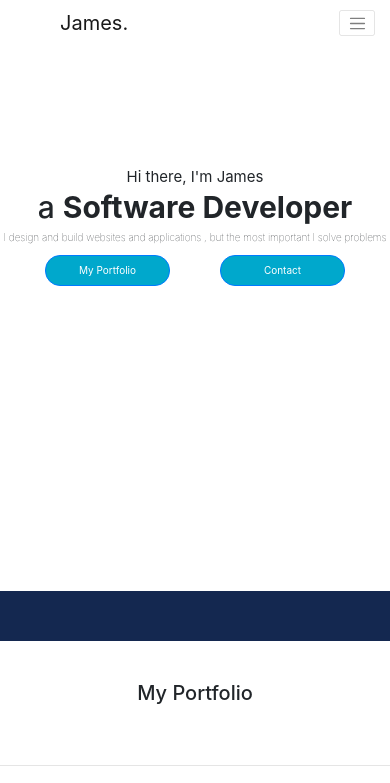
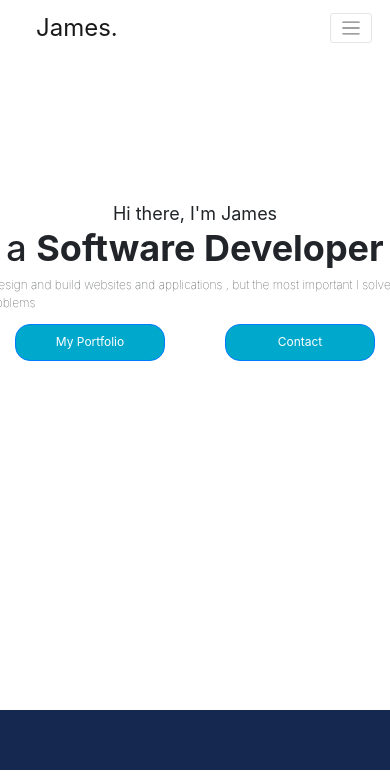
Before and after one commit to jte0711/portfolio-page, a React (Create React App) app: page / in a window 390 px wide. Shown: the top 783 px of the page. Built offline with nearby package versions, Linux system fonts and the light colour scheme.

Commit message:
Update css so that the introduction page adjust with mobile screen
-Make media query for max width 720px to have html font size of 12px

```diff
--- a/src/App.css
+++ b/src/App.css
@@ -1,24 +1,6 @@
 .app {
   width: 100%;
 }
-
-.navBar {
-  display: flex;
-  justify-content: space-between;
-  align-items: center;
-  width: 100%;
-  height: 6.25rem;
-}
-
-.brandLogo {
-  margin-left: 5rem;
-  font-size: 2rem;
-}
-
-.navLink {
-  margin-right: 5rem;
-}
-
 
 /* Banner CSS */
 
@@ -114,8 +96,8 @@ h1 strong {
   }
 }
 
-@media only screen and (max-width: 601px) {
+@media only screen and (max-width: 720px) {
   html {
-    font-size: 10px;
+    font-size: 12px;
   }
 }
--- a/src/component/css/navbar.css
+++ b/src/component/css/navbar.css
@@ -20,3 +20,9 @@
   justify-content: center;
   align-items: center;
 }
+
+@media only screen and (max-width:720px){
+  .brandLogo {
+    margin-left: 2rem!important;
+  }
+}
```
